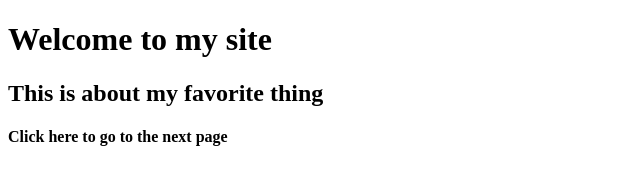
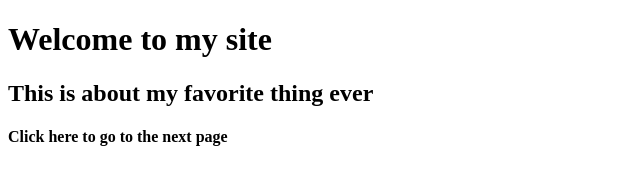
Before and after one commit to Pueblo-CS/reference-website-wondertriplover, a plain HTML site: page index.html in a window 1280 px wide. Shown: the full height of the page, 0-640 px from the left. Drawn offline with Linux system fonts and the light colour scheme.

Commit message:
Added new text

```diff
--- a/index.html
+++ b/index.html
@@ -6,7 +6,7 @@
 
     <body>
         <h1>Welcome to my site</h1>
-        <h2>This is about my favorite thing</h2>
+        <h2>This is about my favorite thing ever</h2>
         <h4> <a href"">Click here to go to the next page</a></h4>
     </body>
 </html>
```
